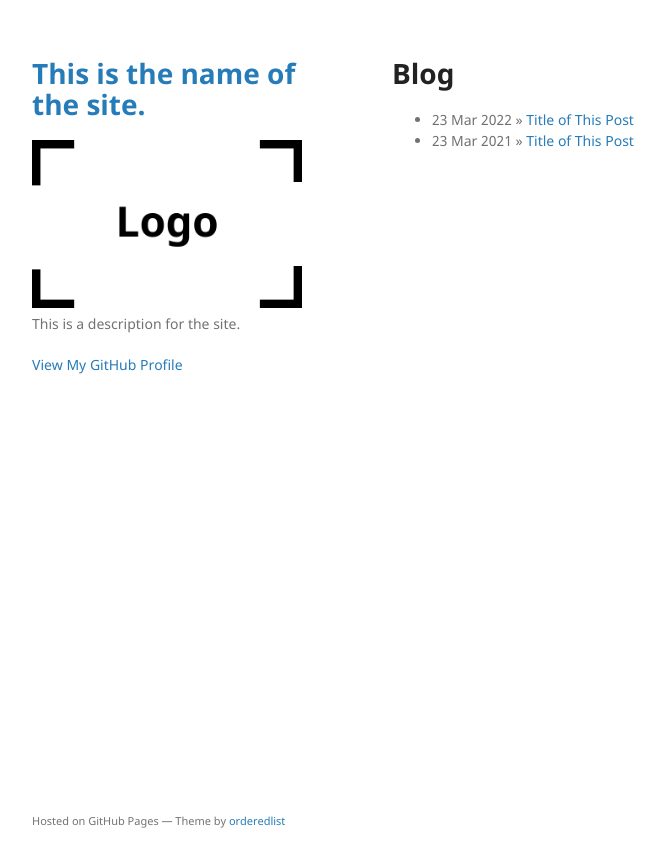
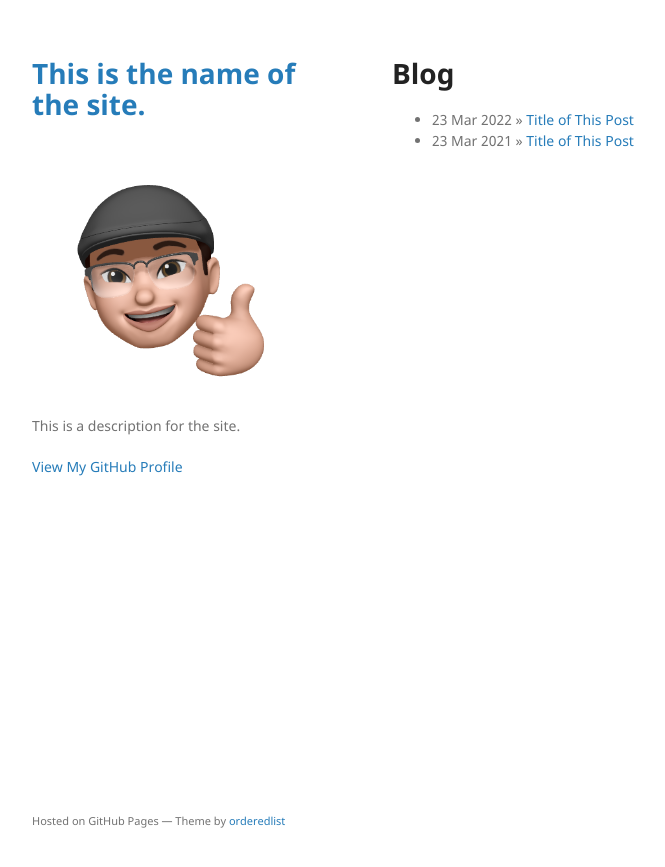
Before and after one commit to luke-min/luke-min.github.io, a Jekyll site: the page built from index.html, in a window 1280 px wide. Shown: the top 867 px of the page, without its empty margins (178-843 px from the left). Built offline with Jekyll 4.4.1, drawn with Linux system fonts in a browser that asks for light colours.

Commit message:
Update _config.yml

```diff
--- a/_config.yml
+++ b/_config.yml
@@ -1,5 +1,5 @@
 title: This is the name of the site.
-logo: /assets/img/logo.png
+logo: /assets/img/memoji.png
 description: This is a description for the site.
 show_downloads: false
 google_analytics:
```
